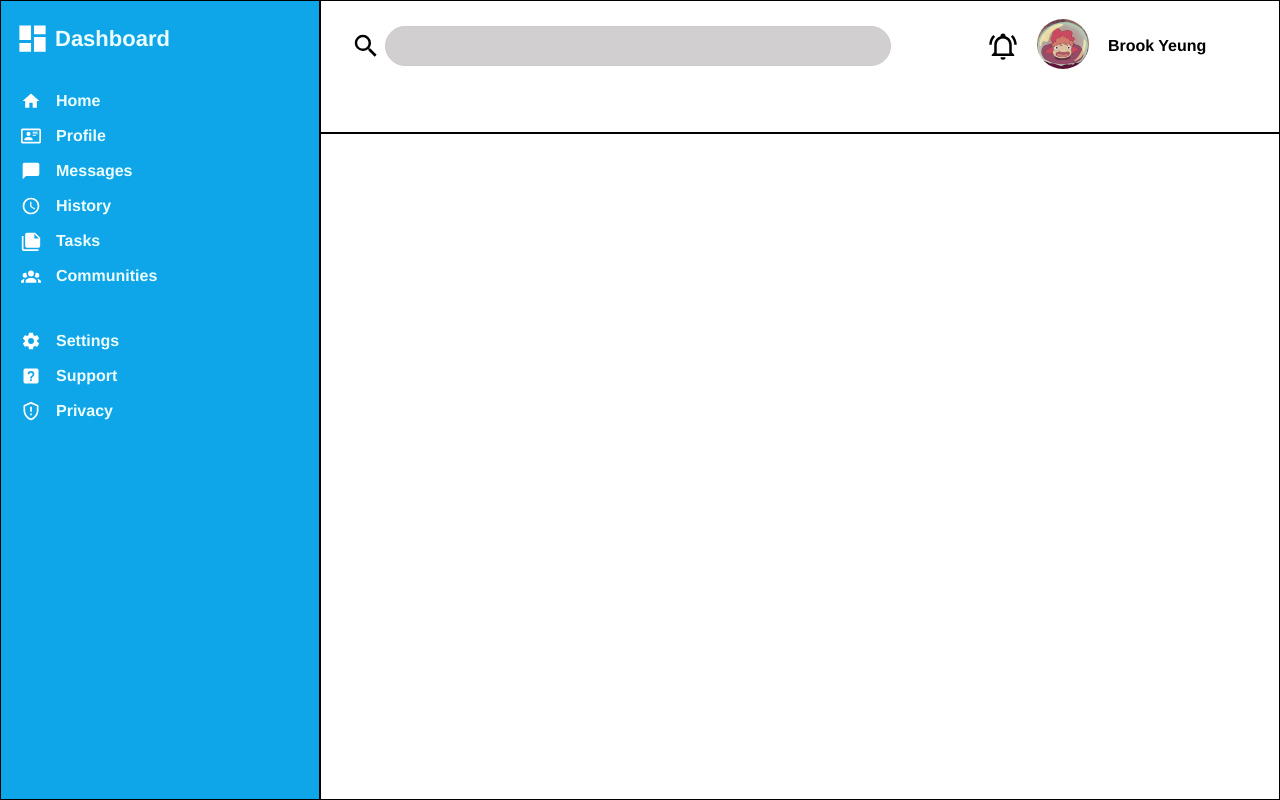
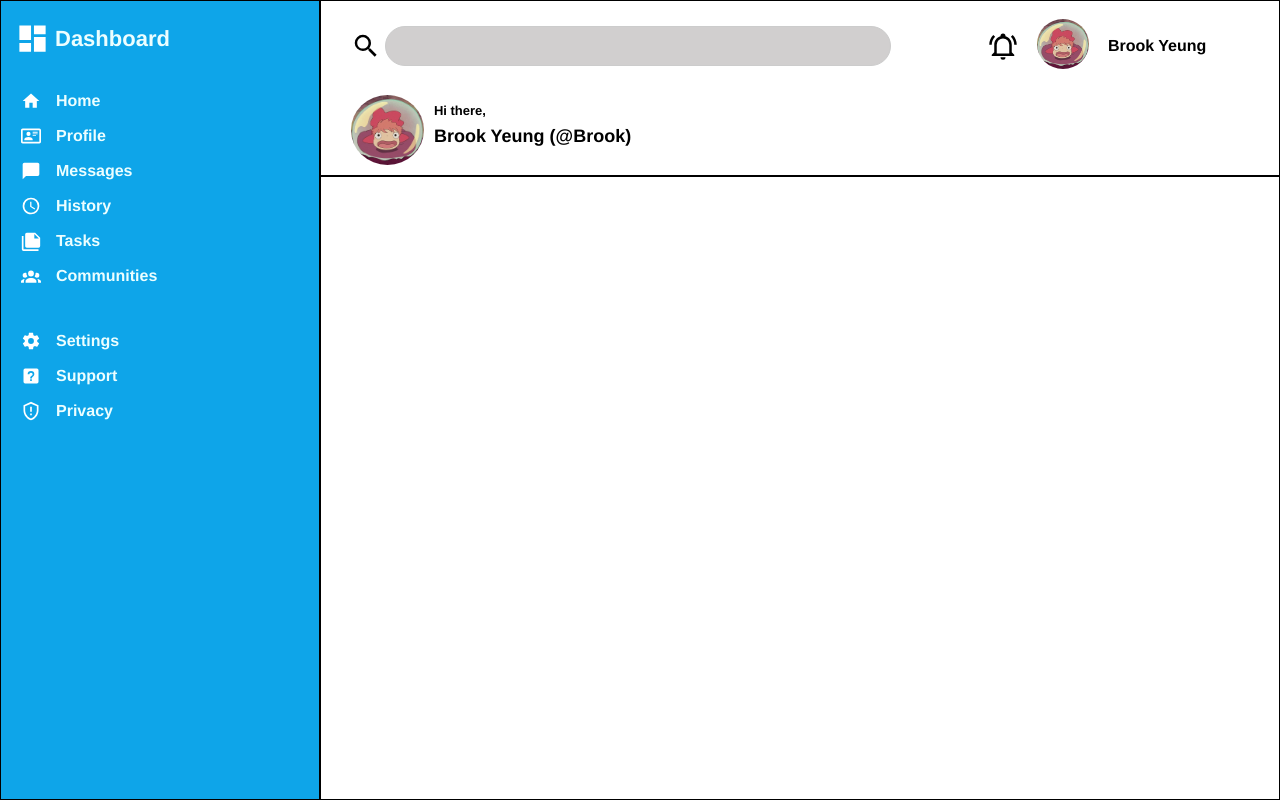
Before and after one commit to yeubrook/Simple-Admin-Dashboard, a plain HTML site: page index.html in a window 1280 px wide. Drawn offline with Linux system fonts and the light colour scheme.

Commit message:
Finished adding profile pic and intro message.

```diff
--- a/index.html
+++ b/index.html
@@ -60,8 +60,12 @@
                 <img style='transform: translateY(18px); margin-right: 15px;' class="profile-img" src="imgs/28a4b58d1257943d1d0863e62f30d94d.jpg">
                 <p style='display:inline; font-family: "Helvetica", "Arial", sans-serif; font-weight: bold;' class="name">Brook Yeung</p>
             </div>
-            <div class="heading-intro-container">
-
+            <div style='margin-top: 3%; padding-left:30px; padding-bottom: 10px;' class="heading-intro-container">
+                <img class="profile-img" src="imgs/28a4b58d1257943d1d0863e62f30d94d.jpg">
+                <div stlye='display: inline-block;' class="intro-text">
+                    <p style='font-size: 13px;' class="text">Hi there,</p>
+                    <p style='font-size: 18px;' class="text">Brook Yeung (@Brook)</p>
+                </div>
             </div>
         </div>
         <div class="structure main-content">
--- a/styles.css
+++ b/styles.css
@@ -90,6 +90,32 @@ input[type="text"] {
 
 }
 
+.heading-intro-container > .profile-img{
+        height: 70px;
+        width: auto;
+        border-radius: 50%; /* Makes the image circular */
+        object-fit: cover;
+}
+
+.intro-text{
+    display: flex;
+    flex-direction: column;
+
+}
+
+.heading-intro-container{
+    display: flex;
+}
+
+.text{
+    margin: 0px;
+    margin-top: 8px;
+    margin-left: 10px;
+    margin-bottom: 0px;
+    font-weight: bold;
+    font-family: "Helvetica", "Arial", sans-serif;
+}
+
 .structure{
     border: 1px solid black;
 }
```
